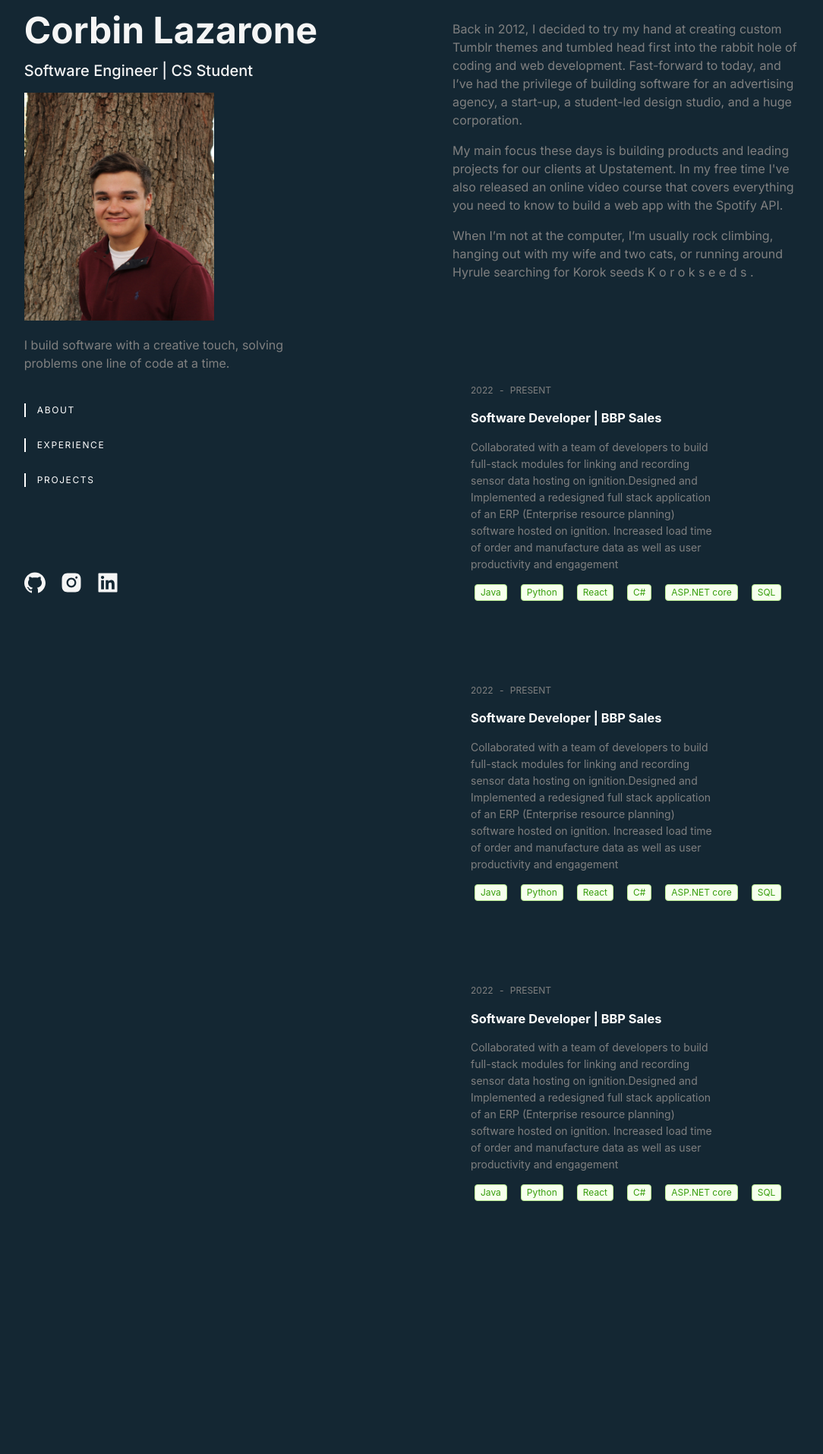
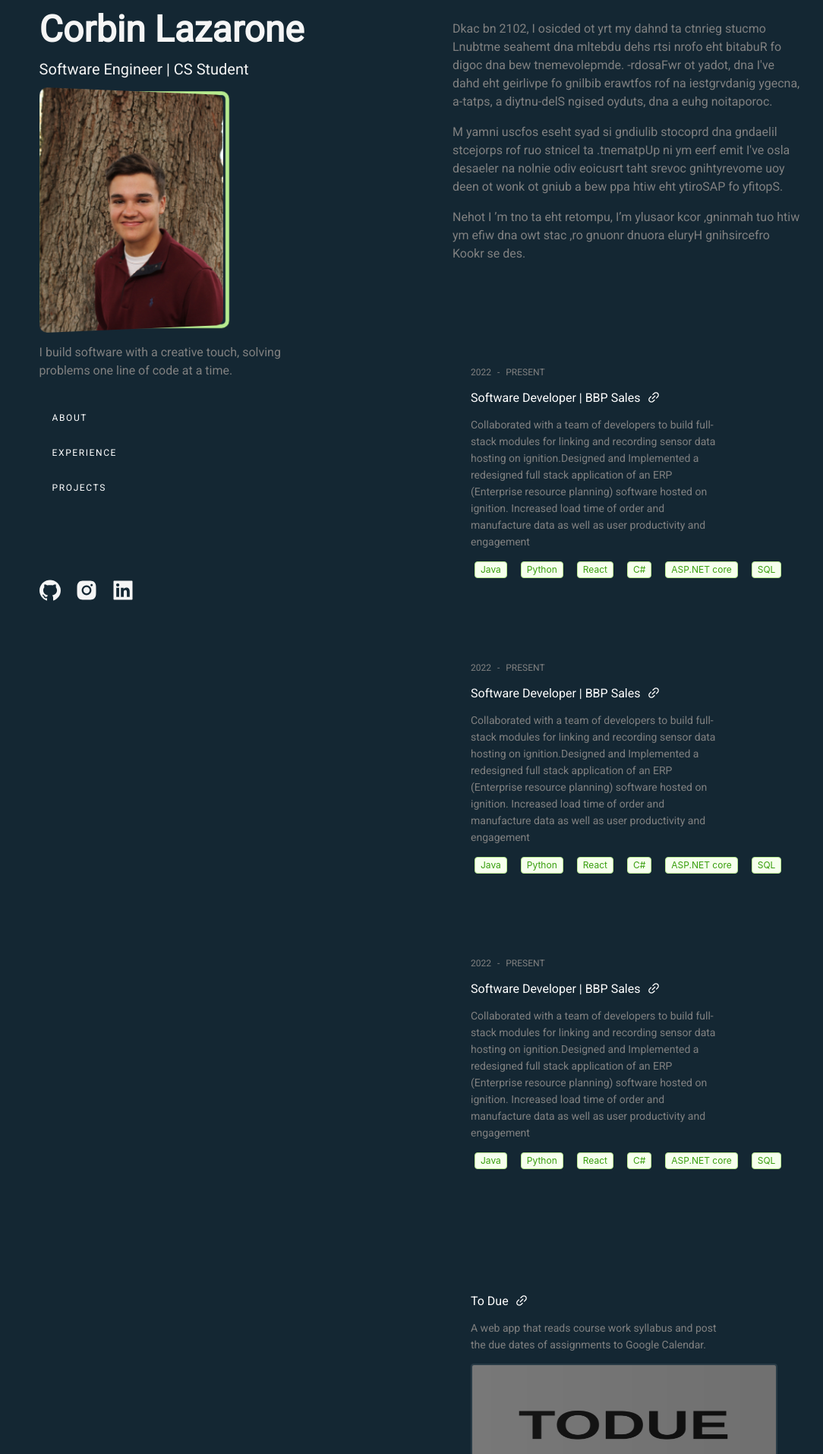
Before and after one commit to corbinlazarone/corbinWebsite, a Next.js app in the folder portfolio/: page / in a window 1280 px wide. Shown: the part 40-1954 px from the top of the page at 76% size, without its empty margins (44-1128 px from the left). Before the commit the page ends 1695 px from the top, so only its background shows below. Built offline with nearby package versions, Linux system fonts and the light colour scheme.

Commit message:
image border

```diff
--- a/portfolio/src/app/Components/leftside.tsx
+++ b/portfolio/src/app/Components/leftside.tsx
@@ -1,5 +1,6 @@
+"use client"
 import styles from "@/app/styles/left.module.css";
-import { Avatar, Anchor } from "antd";
+import { useEffect } from "react";
 import {
   InstagramFilled,
   LinkedinFilled,
@@ -9,28 +10,59 @@ import corbinImage from "@/app/images/corbinImage.jpg";
 import Image from "next/image";
 
 const Left: React.FC = () => {
+
+  useEffect(() => {
+    // Smooth scrolling behavior
+    const smoothScroll = (target: string) => {
+      const element = document.querySelector(target) as HTMLElement;
+      if (element) {
+        window.scrollTo({
+          top: element.offsetTop,
+          behavior: "smooth",
+        });
+      }
+    };
+
+    // Attach smooth scrolling to each link
+    const links = document.querySelectorAll('a[href^="#"]');
+    links.forEach((link) => {
+      link.addEventListener("click", (e) => {
+        e.preventDefault();
+        const target = link.getAttribute("href");
+        if (target) {
+          smoothScroll(target);
+        }
+      });
+    });
+  });
+
   return (
     <div className={styles.leftMainDiv}>
       <h1>Corbin Lazarone</h1>
       <h2>Software Engineer | CS Student</h2>
-      <Image
-        style={{ height: 300, width: 250 }}
-        src={corbinImage}
-        alt="corbin-image"
-      />
+      <div className={styles.imageContainer}>
+        <Image
+          className={styles.image}
+          src={corbinImage}
+          alt="corbin-image"
+          width={250}
+          height={300}
+        />
+        <div className={styles.border}></div>
+      </div>
       <p>
         I build software with a creative touch, solving problems one line of
         code at a time.
       </p>
       <div className={styles.navBarItems}>
         <p>
-          <a href="#">About</a>
+          <a href="#About">About</a>
         </p>
         <p>
-          <a href="#">Experience</a>
+          <a href="#Experience">Experience</a>
         </p>
         <p>
-          <a href="#">Projects</a>
+          <a href="#Projects">Projects</a>
         </p>
       </div>
       <div className={styles.footer}>
@@ -46,7 +78,7 @@ const Left: React.FC = () => {
             </a>
           </li>
           <li>
-            <a href="https://www.linkedin.com/in/corbin-lazarone-58647923b/" target="_blank">
+          <a href="https://www.linkedin.com/in/corbin-lazarone-58647923b/" target="_blank">
               <LinkedinFilled className={styles.socialMediaItem} />
             </a>
           </li>
--- a/portfolio/src/app/Components/rightside.tsx
+++ b/portfolio/src/app/Components/rightside.tsx
@@ -1,9 +1,13 @@
 import styles from "@/app/styles/right.module.css";
 import { Space, Tag, Card } from "antd";
 import { ExperienceListProps, ExperienceData } from "../utils/ExperienceTypes";
+import { ProjectData, ProjectsListProps } from "../utils/ProjectTypes";
+import { LinkOutlined } from "@ant-design/icons";
+import Image from "next/image";
 
 const ExperienceList: React.FC<ExperienceListProps> = ({ experience }) => {
   const ExperienceListItems = experience.map((item, index) => (
+    <a href={item.link} key={index} target="_blank">
       <Card
         key={index}
         className={`${styles.ExperienceDivItem} ${styles.transparentCard}`}
@@ -18,6 +22,10 @@ const ExperienceList: React.FC<ExperienceListProps> = ({ experience }) => {
           <div className={styles.summaryHeader}>
             <h3>
               {item.position} | {item.company}
+              <LinkOutlined
+                style={{ marginLeft: 10 }}
+                className={styles.linkOutlined}
+              />
             </h3>
           </div>
           <p>{item.summary}</p>
@@ -33,35 +41,83 @@ const ExperienceList: React.FC<ExperienceListProps> = ({ experience }) => {
           </Space>
         </div>
       </Card>
+    </a>
   ));
 
-  return <div className={styles.ExperienceDiv}>{ExperienceListItems}</div>;
+  return (
+    <div id="Experience" className={styles.ExperienceDiv}>
+      {ExperienceListItems}
+    </div>
+  );
+};
+
+const ProjectsList: React.FC<ProjectsListProps> = ({ project }) => {
+  const ProjectListItems = project.map((item, index) => (
+    <a href={item.link} key={index} target="_blank">
+      <Card
+        className={`${styles.ExperienceDivItem} ${styles.transparentCard}`}
+        hoverable
+      >
+        <div className={styles.summary}>
+          <div className={styles.summaryHeader}>
+            <h3>
+              {item.title} <LinkOutlined className={styles.linkOutlined} />
+            </h3>
+          </div>
+          <p>{item.summary}</p>
+          <div className={styles.ProjectDiv}>
+            <Image
+              className={styles.ProjectImage}
+              width={400}
+              height={200}
+              src={item.image}
+              alt={item.alt}
+            />
+          </div>
+          <Space style={{ paddingTop: 30 }}>
+            {item.skills &&
+              item.skills.map((skill, index) => (
+                <Tag key={index} color="green">
+                  {skill}
+                </Tag>
+              ))}
+          </Space>
+        </div>
+      </Card>
+    </a>
+  ));
+
+  return (
+    <div id="Projects" className={styles.ExperienceDiv}>
+      {ProjectListItems}
+    </div>
+  );
 };
 
 const Right: React.FC = () => {
   return (
-    <div className={styles.rightMainDiv}>
+    <div id="About" className={styles.rightMainDiv}>
       <div className={styles.aboutDiv}>
         <p>
-          Back in 2012, I decided to try my hand at creating custom Tumblr
-          themes and tumbled head first into the rabbit hole of coding and web
-          development. Fast-forward to today, and I’ve had the privilege of
-          building software for an advertising agency, a start-up, a student-led
-          design studio, and a huge corporation.
+          Dkac bn 2102, I osicded ot yrt my dahnd ta ctnrieg stucmo Lnubtme
+          seahemt dna mltebdu dehs rtsi nrofo eht bitabuR fo digoc dna bew
+          tnemevolepmde. -rdosaFwr ot yadot, dna I've dahd eht geirlivpe fo
+          gnilbib erawtfos rof na iestgrvdanig ygecna, a-tatps, a diytnu-delS
+          ngised oyduts, dna a euhg noitaporoc.
         </p>
         <p>
-          My main focus these days is building products and leading projects for
-          our clients at Upstatement. In my free time I've also released an
-          online video course that covers everything you need to know to build a
-          web app with the Spotify API.
+          M yamni uscfos eseht syad si gndiulib stocoprd dna gndaelil stcejorps
+          rof ruo stnicel ta .tnematpUp ni ym eerf emit I've osla desaeler na
+          nolnie odiv eoicusrt taht srevoc gnihtyrevome uoy deen ot wonk ot
+          gniub a bew ppa htiw eht ytiroSAP fo yfitopS.
         </p>
         <p>
-          When I’m not at the computer, I’m usually rock climbing, hanging out
-          with my wife and two cats, or running around Hyrule searching for
-          Korok seeds K o r o k s e e d s .
+          Nehot I ’m tno ta eht retompu, I’m ylusaor kcor ,gninmah tuo htiw ym
+          efiw dna owt stac ,ro gnuonr dnuora eluryH gnihsircefro Kookr se des.
         </p>
       </div>
-      <ExperienceList experience={ExperienceData}/>
+      <ExperienceList experience={ExperienceData} />
+      <ProjectsList project={ProjectData} />
     </div>
   );
 };
--- a/portfolio/src/app/page.tsx
+++ b/portfolio/src/app/page.tsx
@@ -1,3 +1,4 @@
+"use client"
 import Left from './Components/leftside'
 import Right from './Components/rightside'
 import styles from './page.module.css'
--- a/portfolio/src/app/styles/left.module.css
+++ b/portfolio/src/app/styles/left.module.css
@@ -1,9 +1,12 @@
+@import url('https://fonts.googleapis.com/css2?family=Roboto');
+
 .leftMainDiv {
     position: fixed;
     margin-right: 40%;
 }
 .leftMainDiv h1 {
     font-size: 3rem;
+    font-family: 'Roboto', sans-serif;
     font-weight: 700;
     margin-bottom: 0;
     margin-top: 0;
@@ -13,12 +16,14 @@
 .leftMainDiv h2 {
     font-size: 1.25rem;
     font-weight: 500;
+    font-family: 'Roboto', sans-serif;
     margin-top: 0.75rem;
     color: whitesmoke;
 }
 
 .leftMainDiv p {
     margin-top: 1rem;
+    font-family: 'Roboto', sans-serif;
     color: gray;
     line-height: 1.5;
     width: 60%;
@@ -33,11 +38,12 @@
 
 .navBarItems p{
     color: whitesmoke;
+    font-family: 'Roboto', sans-serif;
     font-size: .75rem;
     text-transform: uppercase;
     letter-spacing: .1rem;
     padding-left: 15px;
-    border-left: 2px solid white;
+    border-left: 2px solid transparent;
     transition: border-left-color 0.3s;
 }
 
@@ -71,3 +77,38 @@
     color: whitesmoke;
     font-size: 28px;
 }
+
+.socialMediaItem:hover {
+    color: lightgray;
+}
+
+.imageContainer {
+  position: relative;
+  display: inline-block;
+  perspective: 1000px; /* Set perspective for 3D effect */
+}
+
+.image {
+  display: block;
+  max-width: 100%;
+  height: auto;
+  border-radius: 10px; /* Add border radius to the image */
+  transform: rotateY(15deg); /* Rotate the image for 3D effect */
+  transition: transform 0.3s; /* Add smooth transition on transform property */
+}
+
+.imageContainer:hover .image {
+  transform: rotateY(15deg); /* Increase scale to make it pop out */
+}
+
+.border {
+  position: absolute;
+  top: 0;
+  right: 0;
+  bottom: 0;
+  left: 0;
+  border: 5px solid #b7eb8f; /* Adjust the border style and color as needed */
+  transform: translateZ(-1px); /* Move the border back in the 3D space */
+  border-radius: 10px; /* Add border radius to match the image */
+  z-index: -1; /* Behind the image */
+}
--- a/portfolio/src/app/styles/right.module.css
+++ b/portfolio/src/app/styles/right.module.css
@@ -1,3 +1,5 @@
+@import url('https://fonts.googleapis.com/css2?family=Roboto');
+
 .rightMainDiv {
     max-width: 40%;
     margin-left: 40%;
@@ -5,6 +7,7 @@
 
 .aboutDiv p {
     color: grey;
+    font-family: 'Roboto', sans-serif;
     line-height: 1.5rem;
 }
 
@@ -16,24 +19,36 @@
     color: grey;
     font-size: .75rem;
     line-height: 1rem;
+    font-family: 'Roboto', sans-serif;
 }
 
 .summaryHeader h3 {
     margin-bottom: 0;
+    font-weight: 500;
+    font-size: 1rem;
+    font-family: 'Roboto', sans-serif;
+    line-height: 1.25;
+    color: rgb(226 232 240/var(--tw-text-opacity))
 }
 
 .summaryHeader p {
     margin-top: 5px;
+    font-family: 'Roboto', sans-serif;
 }
 
 .summary p {
     color: gray;
     width: 80%;
+    font-family: 'Roboto', sans-serif;
     font-size: .875rem;
 }
 
 .ExperienceDivItem {
     margin-top: 50px;
+}
+
+.ExperienceDiv a {
+    text-decoration: none;
 }
 
 .ExperienceDivItem span {
@@ -44,12 +59,31 @@
     color: white;
 }
 
+.linkOutlined {
+    transition: transform 0.1s ease-in-out;
+}
+
 .transparentCard {
     border: none;
     background-color: transparent;
-    transition: background-color 0.3s ease; /* Add a smooth transition effect */
+    transition: background-color 0.3s ease;
+
 }
 
 .transparentCard:hover {
-    background-color: transparent; /* Make the card transparent on hover */
+    background-color: transparent;
+
+    .linkOutlined {
+        transform: scale(1.2) translate(-40%, -40%) translateX(100%);
+    }
 }
+
+.ProjectImage {
+    border-radius: 0.25rem;
+    border: 2px solid;
+    border-color: rgb(226,232,240,.1)
+}
+
+.ProjectDiv {
+    width: 200px;
+}
--- a/portfolio/src/app/utils/ExperienceTypes.tsx
+++ b/portfolio/src/app/utils/ExperienceTypes.tsx
@@ -1,5 +1,6 @@
 export interface Experience {
   startYear: string;
+  link: string;
   endYear: string;
   company: string;
   position: string;
@@ -14,6 +15,7 @@ export interface ExperienceListProps {
 export const ExperienceData: Experience[] = [
   {
     startYear: "2022",
+    link: "https://bbpsales.com/",
     endYear: "PRESENT",
     company: "BBP Sales",
     position: "Software Developer",
@@ -23,6 +25,7 @@ export const ExperienceData: Experience[] = [
   },
   {
     startYear: "2022",
+    link: "https://bbpsales.com/",
     endYear: "PRESENT",
     company: "BBP Sales",
     position: "Software Developer",
@@ -32,6 +35,7 @@ export const ExperienceData: Experience[] = [
   },
   {
     startYear: "2022",
+    link: "https://bbpsales.com/",
     endYear: "PRESENT",
     company: "BBP Sales",
     position: "Software Developer",
--- /dev/null
+++ b/portfolio/src/app/utils/ProjectTypes.tsx
@@ -0,0 +1,42 @@
+import toDueImage from "@/app/images/todue-net-screenshot.png";
+import { StaticImageData } from "next/image";
+
+export interface Projects {
+    image: StaticImageData;
+    title: string;
+    summary: string;
+    link: string;
+    alt: string;
+    skills: string[];
+}
+
+export interface ProjectsListProps {
+    project: Projects[];
+}
+
+export const ProjectData: Projects[] = [
+    {
+        image: toDueImage,
+        title: "To Due",
+        summary: "A web app that reads course work syllabus and post the due dates of assignments to Google Calendar.",
+        link: "https://www.todue.net/",
+        alt: "To Due website screenshot",
+        skills: ["Next.js", "google-auth"]
+    },
+    {
+        image: toDueImage,
+        title: "To Due",
+        summary: "A web app that reads course work syllabus and post the due dates of assignments to Google Calendar.",
+        link: "https://www.todue.net/",
+        alt: "To Due website screenshot",
+        skills: ["Next.js", "google-auth"]
+    },
+    {
+        image: toDueImage,
+        title: "To Due",
+        summary: "A web app that reads course work syllabus and post the due dates of assignments to Google Calendar.",
+        link: "https://www.todue.net/",
+        alt: "To Due website screenshot",
+        skills: ["Next.js", "google-auth"]
+    },
+]
```
Also changed, not shown: portfolio/src/app/images/todue-net-screenshot.png (added). Lines whose indentation alone changed are shown as unchanged.
